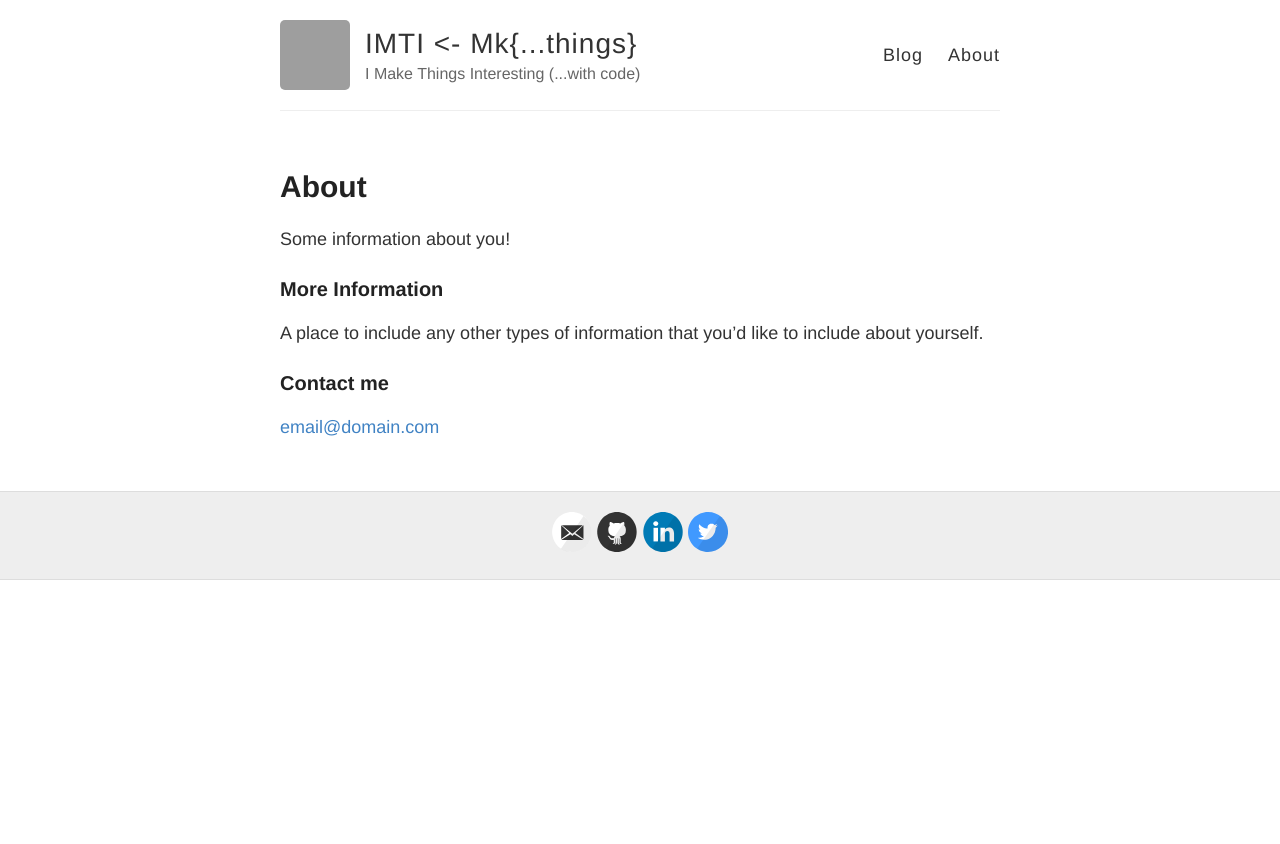
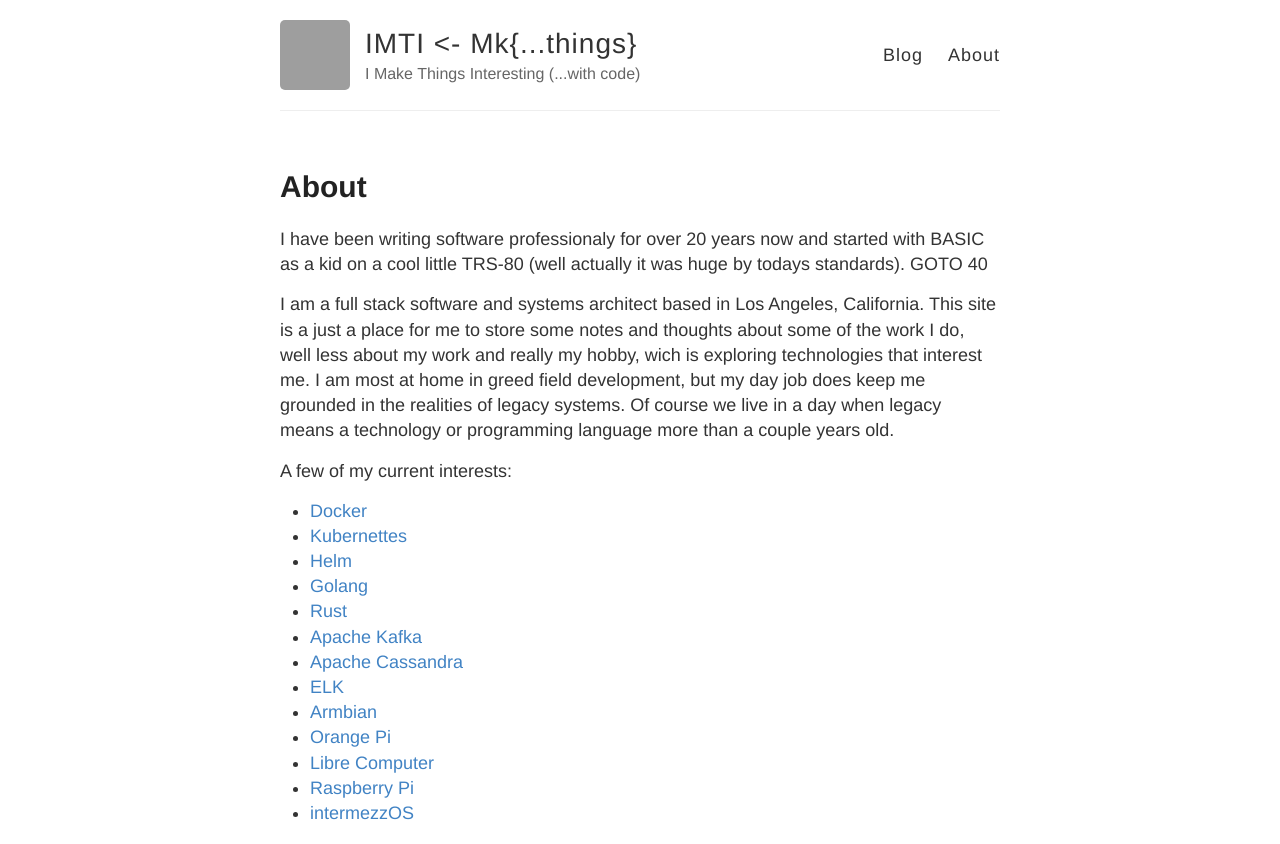
Before and after one commit to cjimti/mk, a Jekyll site: the page built from about.md, in a window 1280 px wide. Shown: the top 844 px of the page. Built offline with Jekyll 4.4.1, drawn with Linux system fonts in a browser that asks for light colours; some of the changed text lies outside the part shown; grey boxes are pictures that could not be loaded.

Commit message:
Update about.md

```diff
--- a/about.md
+++ b/about.md
@@ -2,14 +2,50 @@
 layout: page
 title: About
 permalink: /about/
+published: true
 ---
 
-Some information about you!
+I have been writing software professionaly for over 20 years now and started with BASIC as a kid on a cool little TRS-80 (well actually it was huge by todays standards). GOTO 40
 
-### More Information
+I am a full stack software and systems architect based in Los Angeles, California. This site is a just a place for me to store some notes and thoughts about some of the work I do, well less about my work and really my hobby, wich is exploring technologies that interest me. I am most at home in greed field development, but my day job does keep me grounded in the realities of legacy systems. Of course we live in a day when legacy means a technology or programming language more than a couple years old.
 
-A place to include any other types of information that you'd like to include about yourself.
+A few of my current interests:
+
+- [Docker]
+- [Kubernettes]
+- [Helm]
+- [Golang]
+- [Rust]
+- [Apache Kafka]
+- [Apache Cassandra]
+- [ELK]
+- [Armbian]
+- [Orange Pi]
+- [Libre Computer]
+- [Raspberry Pi]
+- [intermezzOS]
+
+Wish I still had my old TRS-80. But thanks to Wikipedia I can still look at one!
+
+![TRS-80](https://upload.wikimedia.org/wikipedia/commons/2/2f/TRS-80_Model_4P_Crop_Delsener.jpg)
+
+Image by David Elsener ("Delsener") [CC BY 3.0](http://creativecommons.org/licenses/by/3.0), via Wikimedia Commons
+
 
 ### Contact me
 
-[email@domain.com](mailto:email@domain.com)
+[mk@imti.co](mailto:mk@imti.co)
+
+[Docker]: https://www.docker.com/
+[Kubernettes]: https://kubernetes.io/
+[Golang]: https://golang.org/
+[Rust]: https://www.rust-lang.org/en-US/
+[Apache Kafka]: https://kafka.apache.org/
+[Apache Cassandra]: http://cassandra.apache.org/
+[ELK]: https://www.elastic.co/
+[Helm]: https://helm.sh/
+[Raspberry Pi]: https://www.raspberrypi.org/
+[Armbian]: https://www.armbian.com/
+[Libre Computer]: https://libre.computer/
+[Orange Pi]: http://www.orangepi.org/
+[intermezzOS]: http://intermezzos.github.io/
```
